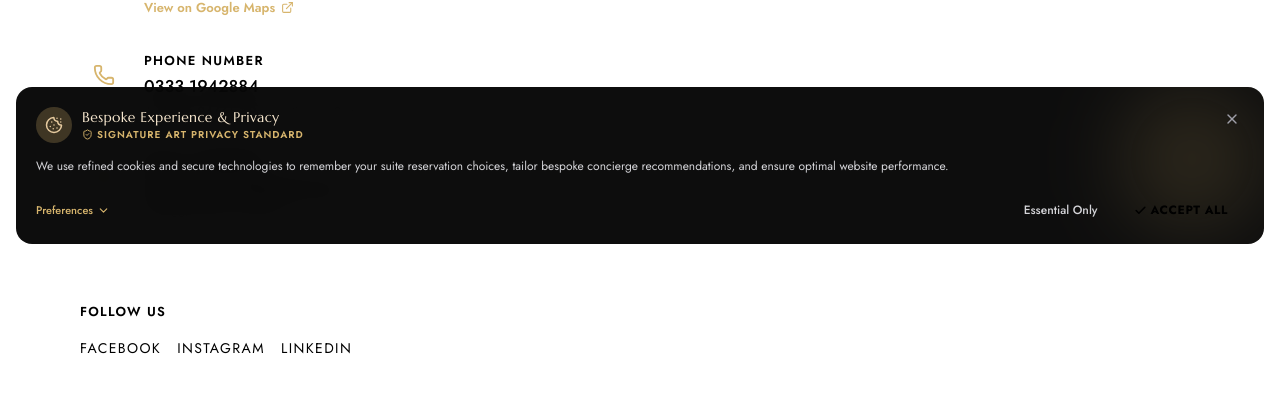
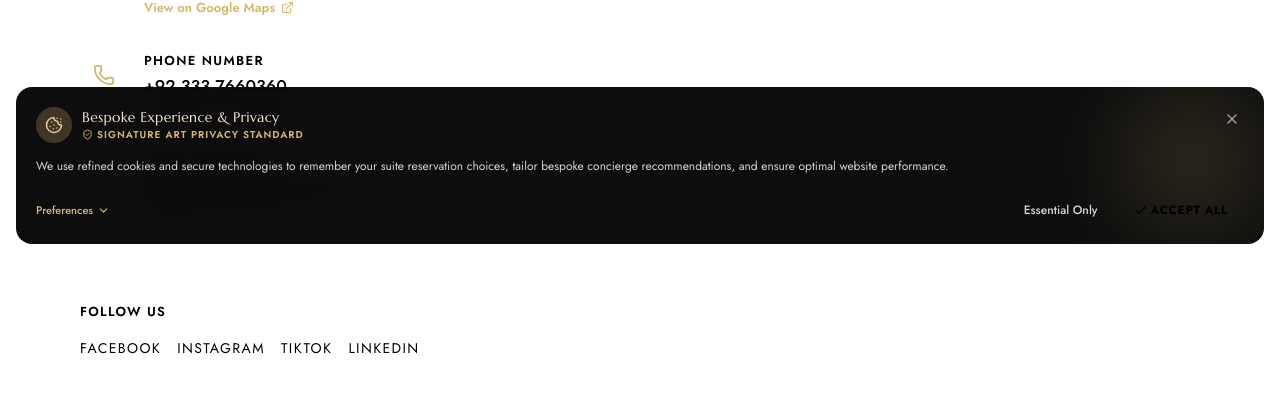
Before and after one commit to Muzamilkhattak/grandluxehotelweb, a Next.js app: page /contact in a window 1280 px wide. Shown: the part 540-949 px from the top of the page. Built offline with nearby package versions, Linux system fonts and the light colour scheme; no server answers; a web font is replaced by a local one.

Commit message:
Update social links and phone number to +92 333 7660360 across site

```diff
--- a/src/app/actions/admin-settings.ts
+++ b/src/app/actions/admin-settings.ts
@@ -50,7 +50,7 @@ const DEFAULT_SETTINGS: HotelSettings = {
   hotelName: "Signature Art Hotel",
   tagline: "Unmatched Luxury & Comfort in Islamabad",
   contactEmail: "reservations@signaturearthotel.com",
-  contactPhone: "03331942884",
+  contactPhone: "+92 333 7660360",
   address: "Plot # 3 Street 64, F-8/4 F 8/4 F-8, Islamabad, 44220",
   currency: "PKR (₨)",
   timezone: "Asia/Karachi (GMT+5)",
--- a/src/app/contact/ContactClient.tsx
+++ b/src/app/contact/ContactClient.tsx
@@ -18,8 +18,8 @@ export default function ContactClient() {
   };
 
   const fullAddress = "Plot # 3 Street 64, F-8/4 F 8/4 F-8, Islamabad, 44220";
-  const phoneNumber = "03331942884";
-  const displayPhone = "0333 1942884";
+  const phoneNumber = "+923337660360";
+  const displayPhone = "+92 333 7660360";
   const googleMapsShareUrl = "https://share.google/lhnGJVyAvI3DnKIFZ";
   const googleMapsEmbedUrl =
     "https://maps.google.com/maps?q=Signature+Art+Hotel,+Plot+3+Street+64,+F-8/4,+Islamabad&t=&z=16&ie=UTF8&iwloc=&output=embed";
@@ -98,14 +98,17 @@ export default function ContactClient() {
 
             <div className="mt-12 pt-8 border-t border-[#d7b56d]/30">
               <h3 className="font-jost font-semibold text-[#000000] uppercase tracking-widest text-[13px] mb-4">Follow Us</h3>
-              <div className="flex items-center gap-4">
-                <a href="https://facebook.com" target="_blank" rel="noopener noreferrer" className="font-jost text-[14px] text-[#000000] hover:text-[#d7b56d] uppercase tracking-widest transition-colors duration-300">
+              <div className="flex flex-wrap items-center gap-4 sm:gap-6">
+                <a href="https://www.facebook.com/siganturearthotel/" target="_blank" rel="noopener noreferrer" className="font-jost text-[14px] text-[#000000] hover:text-[#d7b56d] uppercase tracking-widest transition-colors duration-300">
                   Facebook
                 </a>
-                <a href="https://instagram.com" target="_blank" rel="noopener noreferrer" className="font-jost text-[14px] text-[#000000] hover:text-[#d7b56d] uppercase tracking-widest transition-colors duration-300">
+                <a href="https://www.instagram.com/signatureart_hotel/" target="_blank" rel="noopener noreferrer" className="font-jost text-[14px] text-[#000000] hover:text-[#d7b56d] uppercase tracking-widest transition-colors duration-300">
                   Instagram
                 </a>
-                <a href="https://linkedin.com" target="_blank" rel="noopener noreferrer" className="font-jost text-[14px] text-[#000000] hover:text-[#d7b56d] uppercase tracking-widest transition-colors duration-300">
+                <a href="https://www.tiktok.com/@signaturearthotel" target="_blank" rel="noopener noreferrer" className="font-jost text-[14px] text-[#000000] hover:text-[#d7b56d] uppercase tracking-widest transition-colors duration-300">
+                  TikTok
+                </a>
+                <a href="https://www.linkedin.com/company/signature-art-hotel/" target="_blank" rel="noopener noreferrer" className="font-jost text-[14px] text-[#000000] hover:text-[#d7b56d] uppercase tracking-widest transition-colors duration-300">
                   LinkedIn
                 </a>
               </div>
--- a/src/app/contact/page.tsx
+++ b/src/app/contact/page.tsx
@@ -4,14 +4,14 @@ import ContactClient from "./ContactClient";
 export const metadata: Metadata = {
   title: "Contact & Concierge Desk",
   description:
-    "Contact the 24/7 concierge and reservations team at Signature Art Hotel. Located at Plot # 3 Street 64, F-8/4, Islamabad, Pakistan (Phone: 0333 1942884). Inquire about suites, dining, and private events.",
+    "Contact the 24/7 concierge and reservations team at Signature Art Hotel. Located at Plot # 3 Street 64, F-8/4, Islamabad, Pakistan (Phone: +92 333 7660360). Inquire about suites, dining, and private events.",
   alternates: {
     canonical: "/contact",
   },
   openGraph: {
     title: "Contact & Concierge Reservations | Signature Art Hotel",
     description:
-      "Get in touch with the 24/7 concierge desk at Signature Art Hotel, Plot # 3 Street 64, F-8/4, Islamabad, Pakistan. Call 0333 1942884.",
+      "Get in touch with the 24/7 concierge desk at Signature Art Hotel, Plot # 3 Street 64, F-8/4, Islamabad, Pakistan. Call +92 333 7660360.",
     url: "/contact",
   },
 };
--- a/src/app/layout.tsx
+++ b/src/app/layout.tsx
@@ -107,7 +107,7 @@ const jsonLd = {
       url: siteUrl,
       logo: `${siteUrl}/signaturearthotellogo.webp`,
       image: `${siteUrl}/signaturearthotellogo.webp`,
-      telephone: "+92 333 1942884",
+      telephone: "+92 333 7660360",
       email: "signaturearthotel@gmail.com",
       priceRange: "$$$$",
       currenciesAccepted: "PKR, NOK, EUR, USD, GBP",
--- a/src/components/layout/Footer.tsx
+++ b/src/components/layout/Footer.tsx
@@ -135,7 +135,7 @@ export default function Footer() {
 
             {/* TikTok */}
             <a
-              href="https://tiktok.com"
+              href="https://www.tiktok.com/@signaturearthotel"
               target="_blank"
               rel="noopener noreferrer"
               className="w-7 h-7 sm:w-8 sm:h-8 rounded-full border border-white/15 flex items-center justify-center text-white/70 hover:bg-[#d7b56d] hover:text-white hover:border-[#d7b56d] transition-all duration-200"
@@ -146,11 +146,9 @@ export default function Footer() {
               </svg>
             </a>
 
-
-
             {/* Instagram */}
             <a
-              href="https://instagram.com"
+              href="https://www.instagram.com/signatureart_hotel/"
               target="_blank"
               rel="noopener noreferrer"
               className="w-7 h-7 sm:w-8 sm:h-8 rounded-full border border-white/15 flex items-center justify-center text-white/70 hover:bg-[#d7b56d] hover:text-white hover:border-[#d7b56d] transition-all duration-200"
@@ -163,7 +161,7 @@ export default function Footer() {
 
             {/* Facebook */}
             <a
-              href="https://facebook.com"
+              href="https://www.facebook.com/siganturearthotel/"
               target="_blank"
               rel="noopener noreferrer"
               className="w-7 h-7 sm:w-8 sm:h-8 rounded-full border border-white/15 flex items-center justify-center text-white/70 hover:bg-[#d7b56d] hover:text-white hover:border-[#d7b56d] transition-all duration-200"
@@ -173,6 +171,19 @@ export default function Footer() {
                 <path d="M9 8h-3v4h3v12h5v-12h3.642l.358-4h-4v-1.667c0-.955.192-1.333 1.115-1.333h2.885v-5h-3.808c-3.596 0-5.192 1.583-5.192 4.615v3.385z"/>
               </svg>
             </a>
+
+            {/* LinkedIn */}
+            <a
+              href="https://www.linkedin.com/company/signature-art-hotel/"
+              target="_blank"
+              rel="noopener noreferrer"
+              className="w-7 h-7 sm:w-8 sm:h-8 rounded-full border border-white/15 flex items-center justify-center text-white/70 hover:bg-[#d7b56d] hover:text-white hover:border-[#d7b56d] transition-all duration-200"
+              aria-label="LinkedIn"
+            >
+              <svg className="w-3.5 h-3.5 fill-current" viewBox="0 0 24 24">
+                <path d="M19 0h-14c-2.761 0-5 2.239-5 5v14c0 2.761 2.239 5 5 5h14c2.762 0 5-2.239 5-5v-14c0-2.761-2.238-5-5-5zm-11 19h-3v-11h3v11zm-1.5-12.268c-.966 0-1.75-.79-1.75-1.764s.784-1.764 1.75-1.764 1.75.79 1.75 1.764-.783 1.764-1.75 1.764zm13.5 12.268h-3v-5.604c0-3.368-4-3.113-4 0v5.604h-3v-11h3v1.765c1.396-2.586 7-2.777 7 2.476v6.759z"/>
+              </svg>
+            </a>
           </div>
         </div>
 
--- a/src/data/hotel-settings.json
+++ b/src/data/hotel-settings.json
@@ -2,7 +2,7 @@
   "hotelName": "Signature Art Hotel",
   "tagline": "f8 islamabad",
   "contactEmail": "reservations@signaturearthotel.com",
-  "contactPhone": "03331942884",
+  "contactPhone": "+92 333 7660360",
   "address": "Plot # 3 Street 64, F-8/4 F 8/4 F-8, Islamabad, 44220",
   "currency": "PKR (₨)",
   "timezone": "Asia/Karachi (GMT+5)",
--- a/src/lib/email.ts
+++ b/src/lib/email.ts
@@ -124,7 +124,7 @@ export async function sendGuestConfirmation(data: BookingEmailData) {
           <td style="background-color: #FFFFFF; padding: 25px 30px; border-top: 1px solid #d7b56d; font-size: 12.5px; color: #000000; text-align: center; line-height: 1.6;">
             <strong style="color: #000000;">Signature Art Hotel</strong><br>
             Plot # 3 Street 64, F-8/4, Islamabad, Pakistan<br>
-            Direct Concierge: <a href="tel:03331942884" style="color: #d7b56d; text-decoration: none;">0333 1942884</a> &bull; Email: <a href="mailto:reception@signaturearthotel.com" style="color: #d7b56d; text-decoration: none;">reception@signaturearthotel.com</a>
+            Direct Concierge: <a href="tel:+923337660360" style="color: #d7b56d; text-decoration: none;">+92 333 7660360</a> &bull; Email: <a href="mailto:reception@signaturearthotel.com" style="color: #d7b56d; text-decoration: none;">reception@signaturearthotel.com</a>
           </td>
         </tr>
 
```
